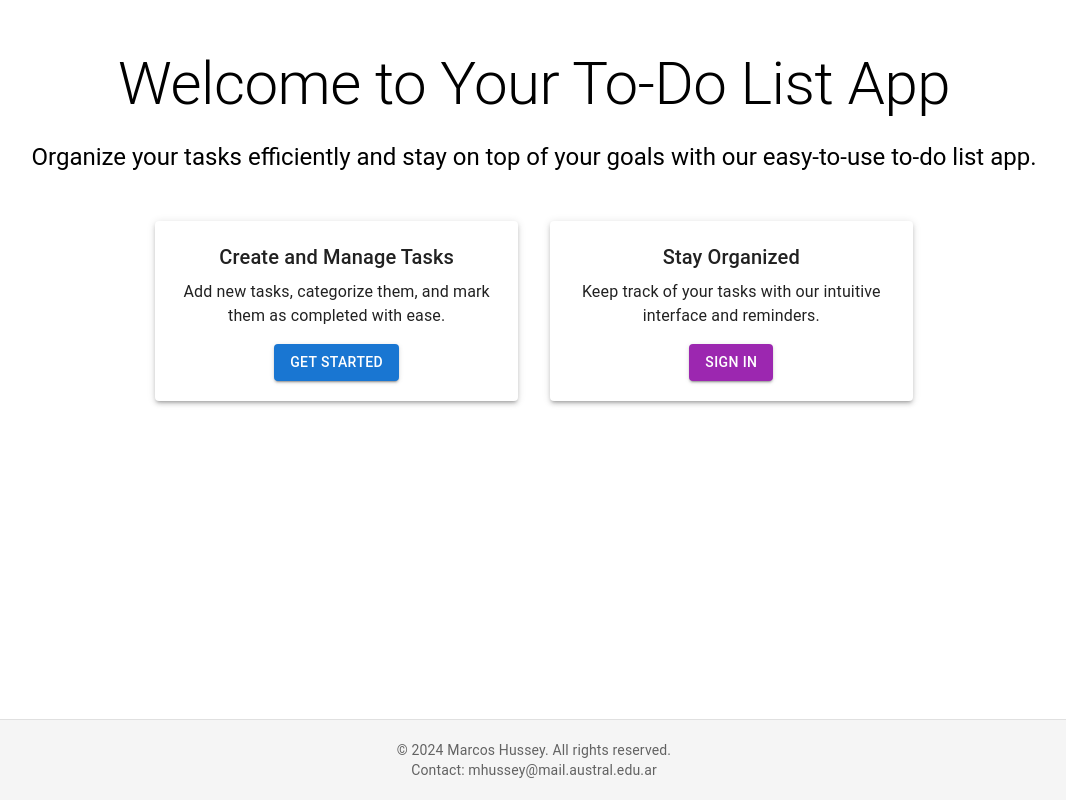
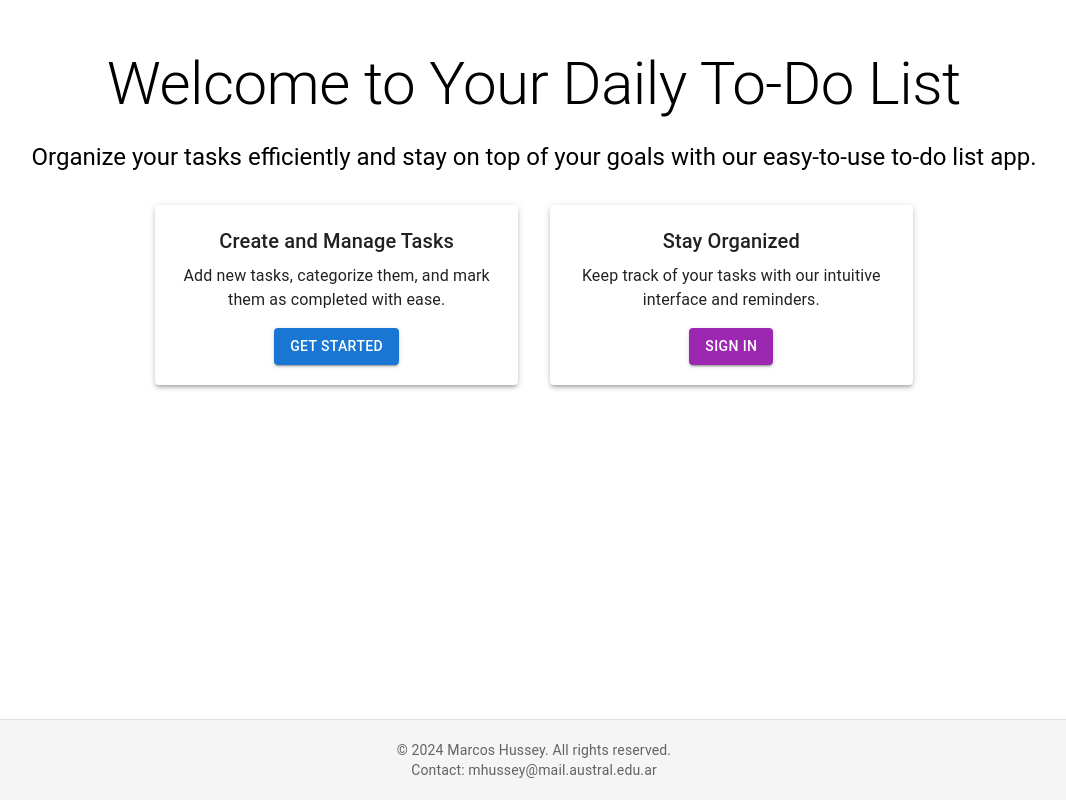
Before and after one commit to husseymarcos/capacitacionTORO, a React (Create React App) app in the folder frontend-React/: page / in a window 1280 px wide. Shown: the whole page, without its empty margins (106-1172 px from the left). Built offline with nearby package versions, Linux system fonts and the light colour scheme.

Commit message:
extract css

```diff
--- a/frontend-React/src/components/pages/Home.tsx
+++ b/frontend-React/src/components/pages/Home.tsx
@@ -1,28 +1,22 @@
-// src/pages/Home.tsx
 import React from 'react';
 import { Container, Typography, Box, Grid } from '@mui/material';
 import FeatureCard from '../pages/FeatureCard';
 import Footer from '../pages/Footer';
+import '../styles/Home.css';
 
 const Home: React.FC = () => {
     return (
-        <Box
-            sx={{
-                display: 'flex',
-                flexDirection: 'column',
-                minHeight: '100vh'
-            }}
-        >
+        <Box className="home-container">
             <Container maxWidth="lg">
                 <Box py={6}>
-                    <Typography variant="h2" gutterBottom align="center">
-                        Welcome to Your To-Do List App
+                    <Typography variant="h2" className="home-title" gutterBottom>
+                        Welcome to Your Daily To-Do List
                     </Typography>
-                    <Typography variant="h5" paragraph align="center">
+                    <Typography variant="h5" className="home-subtitle" paragraph>
                         Organize your tasks efficiently and stay on top of your goals with our easy-to-use to-do list app.
                     </Typography>
-                    <Box my={6}>
-                        <Grid container spacing={4} justifyContent="center">
+                    <Box className="feature-card-grid">
+                        <Grid container spacing={4} className="feature-card-item">
                             <Grid item xs={12} sm={6} md={4}>
                                 <FeatureCard
                                     title="Create and Manage Tasks"
--- a/frontend-React/src/components/styles/FeatureCard.css
+++ b/frontend-React/src/components/styles/FeatureCard.css
@@ -1,4 +1,3 @@
-/* src/components/FeatureCard.css */
 .feature-card {
     padding: 20px;
     text-align: center;
--- /dev/null
+++ b/frontend-React/src/components/styles/Home.css
@@ -0,0 +1,24 @@
+.home-container {
+    display: flex;
+    flex-direction: column;
+    min-height: 100vh;
+}
+
+.home-title {
+    text-align: center;
+    margin-bottom: 1rem;
+}
+
+.home-subtitle {
+    text-align: center;
+    margin-bottom: 2rem;
+}
+
+.feature-card-grid {
+    margin-top: 2rem;
+}
+
+.feature-card-item {
+    display: flex;
+    justify-content: center;
+}
```
